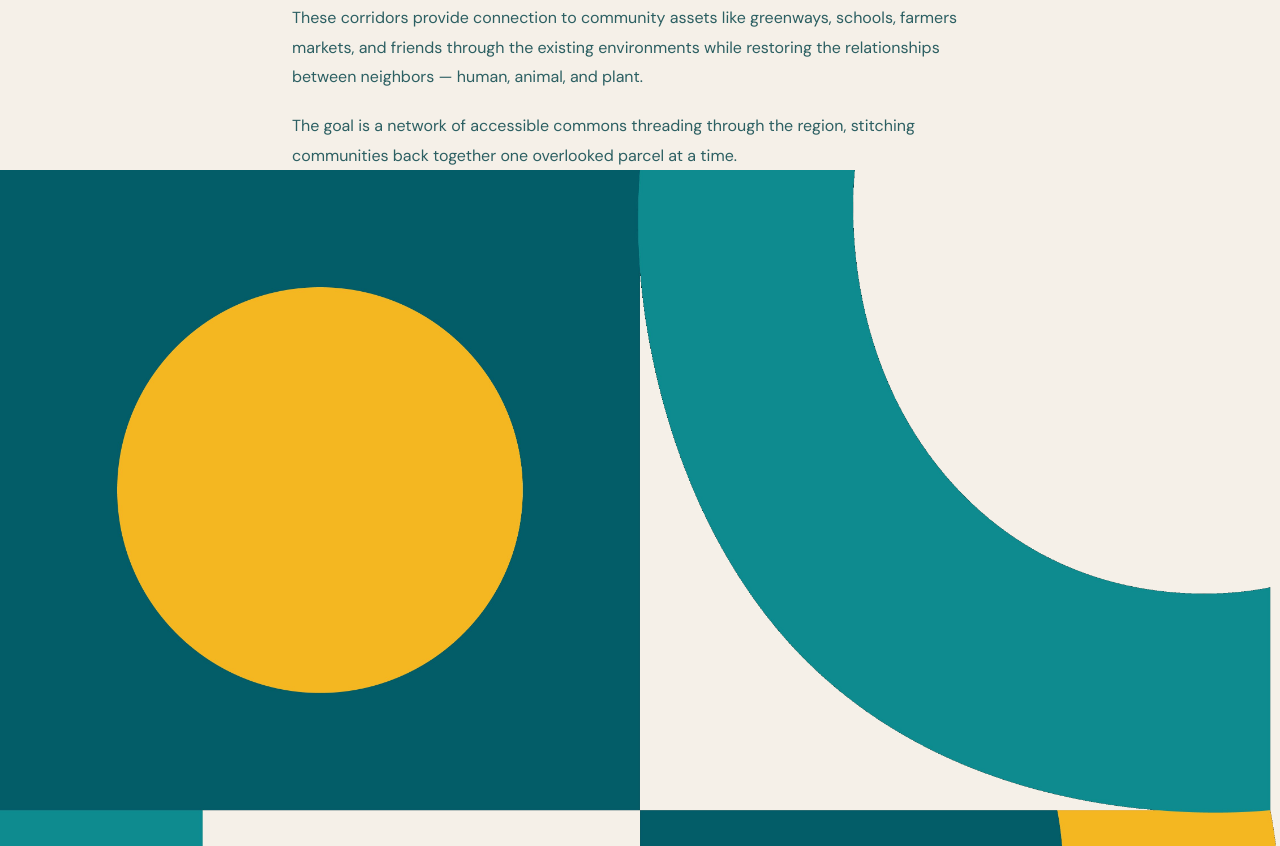
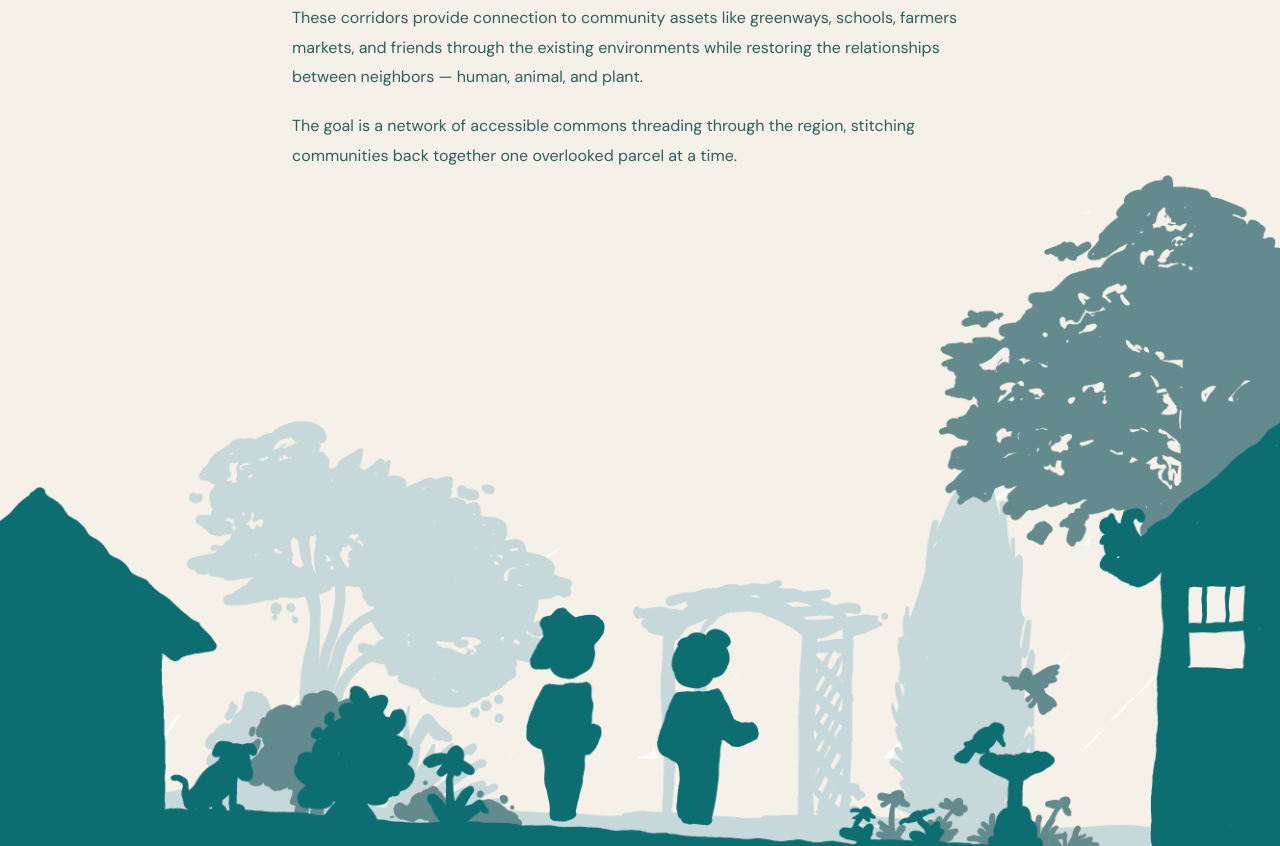
Before and after one commit to cultivatedJoey/cultivatedcommons.org, a plain HTML site: page index.html in a window 1280 px wide. Shown: the part 2654-3500 px from the top of the page. Drawn offline with nearby package versions, Linux system fonts and the light colour scheme.

Commit message:
Add files via upload

```diff
--- a/index.html
+++ b/index.html
@@ -1250,7 +1250,7 @@
 
   <!-- Full field illustration -->
   <div class="scene-wrap">
-    <img src="logo.png" alt="" class="scene-img">
+    <img src="commonsFull.png" alt="Illustration of two people walking through a cultivated commons — gardens, trees, a dog, and homes connected by green corridors" class="scene-img">
   </div>
 
 </section>
```
Also changed, not shown: commonsFull.png (added).
